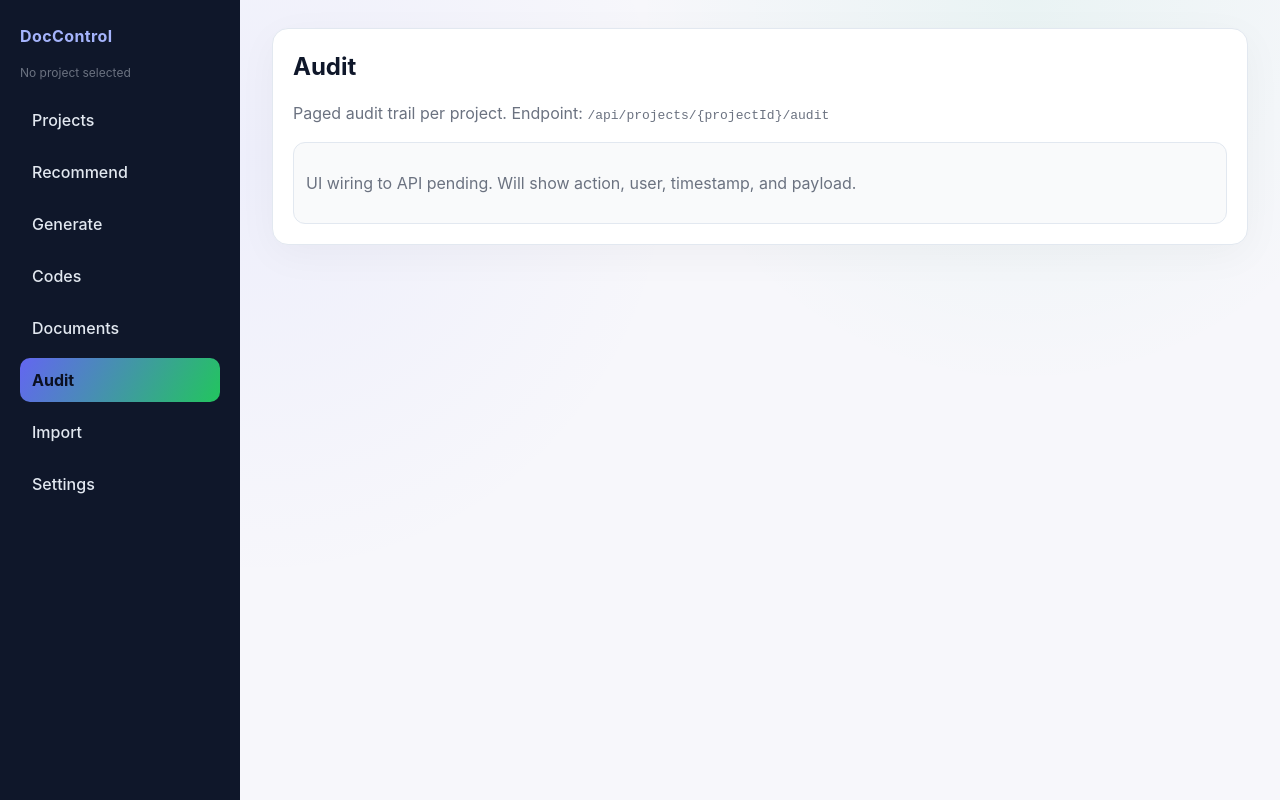
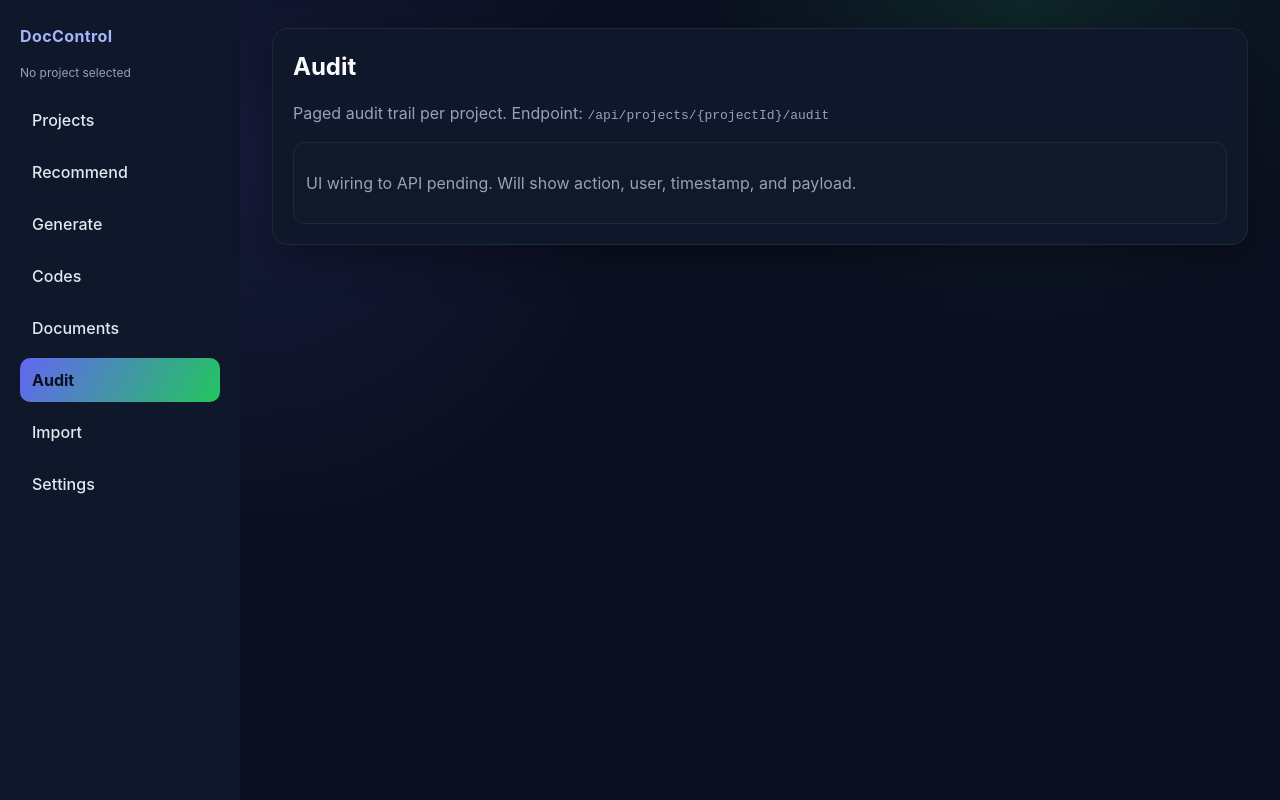
Before and after one commit to McoreD/DocControlApp, a React (Vite) app in the folder web/: page /audit in a window 1280 px wide. Built offline with nearby package versions, Linux system fonts and the light colour scheme; no server answers.

Commit message:
Update styles for dark theme UI
Changed color palette throughout index.css to implement a dark theme. Updated backgrounds, text colors, borders, and gradients for improved contrast and visual consistency.

```diff
--- a/web/src/index.css
+++ b/web/src/index.css
@@ -2,8 +2,8 @@
   font-family: "Inter", "Segoe UI", system-ui, -apple-system, sans-serif;
   line-height: 1.5;
   font-weight: 400;
-  color: #0f172a;
-  background-color: #f7f7fb;
+  color: #e5e7eb;
+  background-color: #0b1021;
   font-synthesis: none;
   text-rendering: optimizeLegibility;
   -webkit-font-smoothing: antialiased;
@@ -16,9 +16,9 @@
 
 body {
   margin: 0;
-  background: radial-gradient(circle at 20% 20%, rgba(91, 105, 255, 0.06), transparent 35%),
-    radial-gradient(circle at 80% 0%, rgba(16, 185, 129, 0.06), transparent 30%),
-    #f7f7fb;
+  background: radial-gradient(circle at 20% 20%, rgba(99, 102, 241, 0.12), transparent 30%),
+    radial-gradient(circle at 80% 0%, rgba(34, 197, 94, 0.12), transparent 25%),
+    #0b1021;
   min-height: 100vh;
 }
 
@@ -73,20 +73,21 @@ a {
 }
 
 .page {
-  background: #ffffff;
+  background: #0f172a;
   border-radius: 16px;
   padding: 20px;
-  box-shadow: 0 10px 40px rgba(0, 0, 0, 0.04);
-  border: 1px solid #e2e8f0;
+  box-shadow: 0 10px 40px rgba(0, 0, 0, 0.35);
+  border: 1px solid #1f2937;
 }
 
 .page h1 {
   margin: 0 0 12px;
   font-size: 24px;
+  color: #f8fafc;
 }
 
 .muted {
-  color: #6b7280;
+  color: #94a3b8;
 }
 
 .stack {
@@ -101,15 +102,16 @@ a {
 }
 
 .card {
-  border: 1px solid #e2e8f0;
+  border: 1px solid #1f2937;
   border-radius: 12px;
   padding: 12px;
-  background: #f9fafb;
+  background: #111827;
+  color: #e5e7eb;
 }
 
 label {
   font-weight: 600;
-  color: #0f172a;
+  color: #e5e7eb;
 }
 
 input,
@@ -118,10 +120,11 @@ textarea {
   width: 100%;
   padding: 10px 12px;
   border-radius: 10px;
-  border: 1px solid #d1d5db;
+  border: 1px solid #1f2937;
   font-size: 14px;
   font-family: inherit;
-  background: #ffffff;
+  background: #0b1021;
+  color: #e5e7eb;
 }
 
 button {
@@ -147,8 +150,9 @@ button:hover {
 .table th,
 .table td {
   padding: 10px;
-  border-bottom: 1px solid #e5e7eb;
+  border-bottom: 1px solid #1f2937;
   text-align: left;
+  color: #e5e7eb;
 }
 
 .pill {
@@ -157,8 +161,8 @@ button:hover {
   gap: 6px;
   padding: 6px 10px;
   border-radius: 999px;
-  background: #eef2ff;
-  color: #312e81;
+  background: #1e293b;
+  color: #cbd5e1;
   font-weight: 600;
   font-size: 12px;
 }
```
